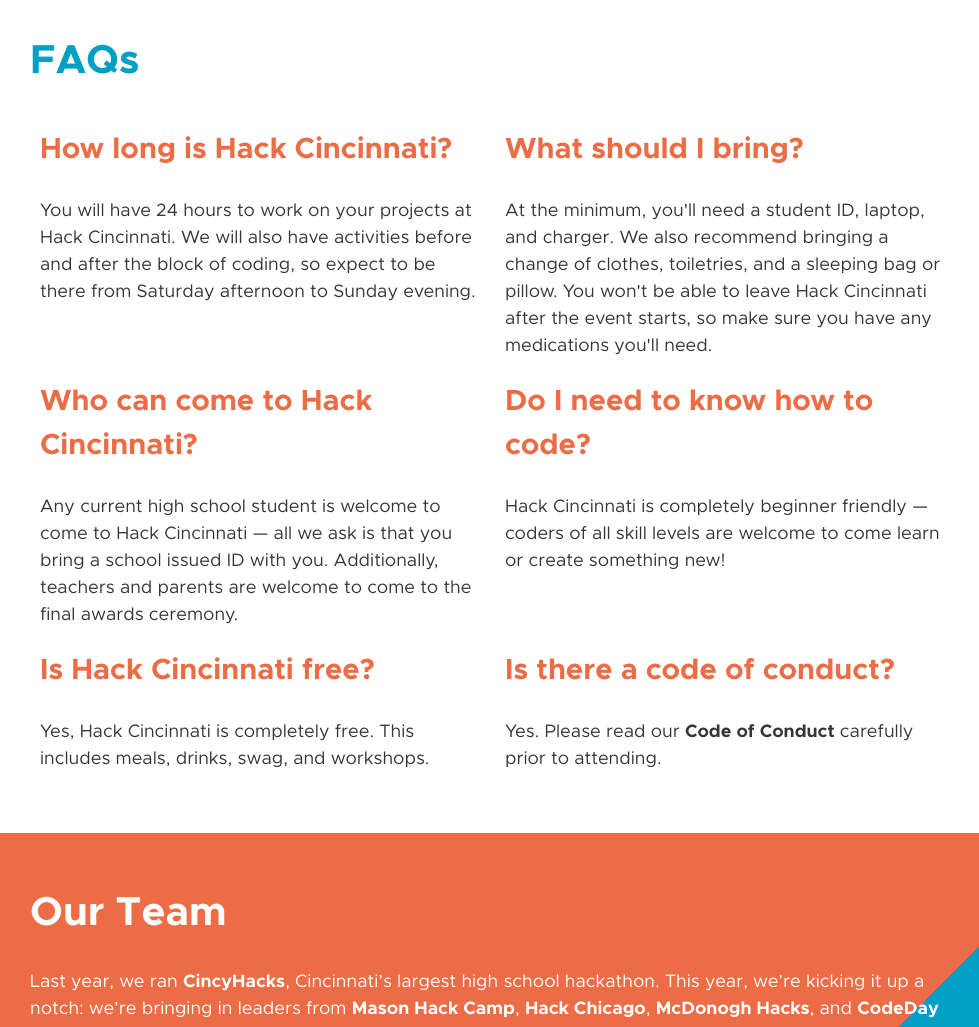
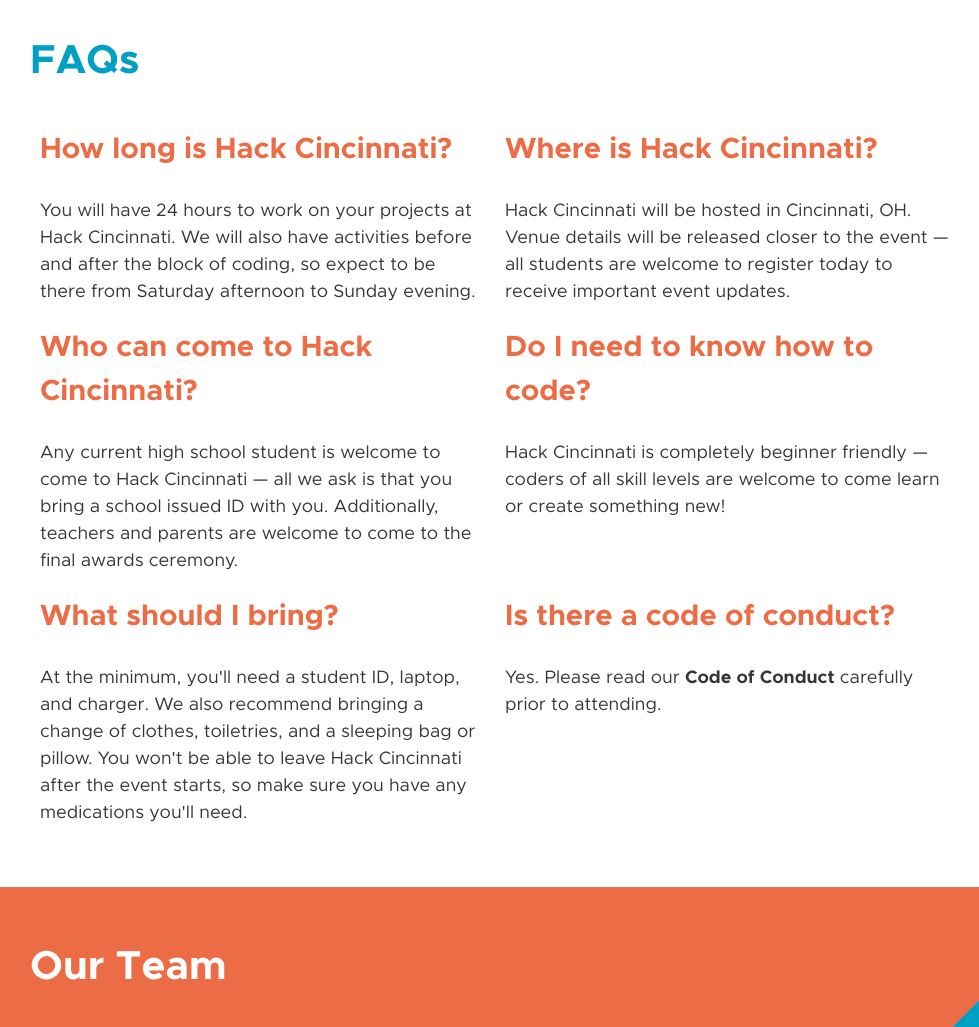
Before and after one commit to hackcincinnati/site, a Gatsby site: page / in a window 1280 px wide. Shown: the part 1820-2847 px from the top of the page, without its empty margins (145-1124 px from the left). Built offline with nearby package versions, Linux system fonts and the light colour scheme; Gatsby itself is replaced by a stand-in of ours.

Commit message:
update FAQ

```diff
--- a/src/components/FAQs.js
+++ b/src/components/FAQs.js
@@ -19,8 +19,8 @@
         answer="You will have 24 hours to work on your projects at Hack Cincinnati. We will also have activities before and after the block of coding, so expect to be there from Saturday afternoon to Sunday evening."
       />
       <QuestionCard
-        question="What should I bring?"
-        answer="At the minimum, you'll need a student ID, laptop, and charger. We also recommend bringing a change of clothes, toiletries, and a sleeping bag or pillow. You won't be able to leave Hack Cincinnati after the event starts, so make sure you have any medications you'll need."
+        question="Where is Hack Cincinnati?"
+        answer="Hack Cincinnati will be hosted in Cincinnati, OH. Venue details will be released closer to the event &mdash; all students are welcome to register today to receive important event updates."
       />
       <QuestionCard
         question="Who can come to Hack Cincinnati?"
@@ -31,8 +31,8 @@
         answer="Hack Cincinnati is completely beginner friendly &mdash; coders of all skill levels are welcome to come learn or create something new!"
       />
       <QuestionCard
-        question="Is Hack Cincinnati free?"
-        answer="Yes, Hack Cincinnati is completely free. This includes meals, drinks, swag, and workshops."
+        question="What should I bring?"
+        answer="At the minimum, you'll need a student ID, laptop, and charger. We also recommend bringing a change of clothes, toiletries, and a sleeping bag or pillow. You won't be able to leave Hack Cincinnati after the event starts, so make sure you have any medications you'll need."
       />
       <QuestionCard
         question="Is there a code of conduct?"
```
